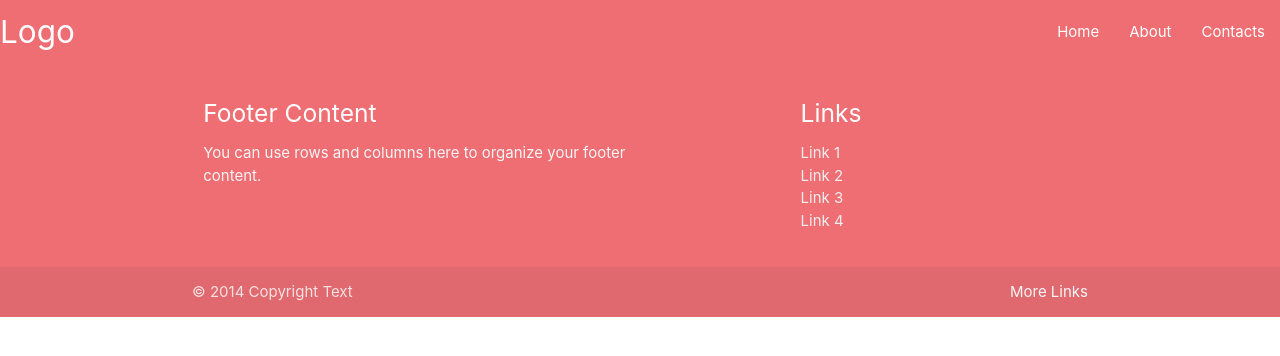
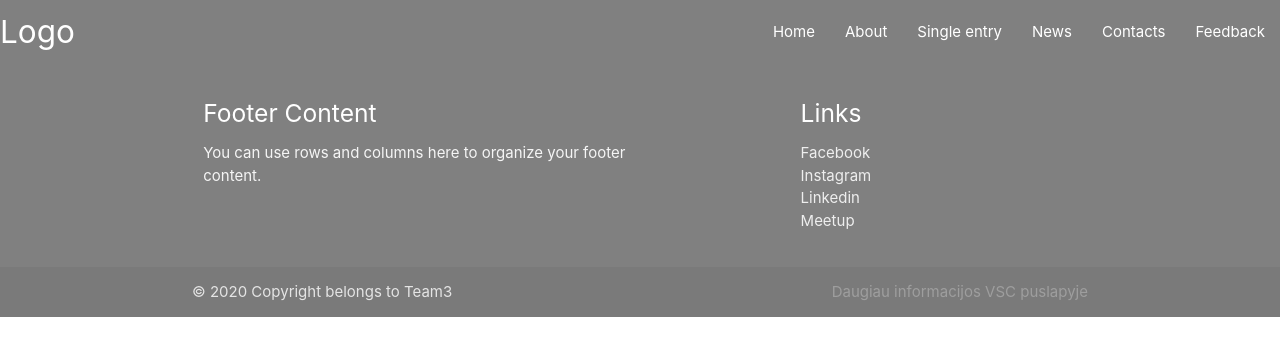
Before and after one commit to Arturasrom/grupe3, a PHP site: page /news.php in a window 1280 px wide. Shown: the top 356 px of the page. Run offline with PHP 8.4, Linux system fonts and the light colour scheme.

Commit message:
basic spalvu pakeitimai

```diff
--- a/footer.php
+++ b/footer.php
@@ -10,18 +10,18 @@
               <div class="col l4 offset-l2 s12">
                 <h5 class="white-text">Links</h5>
                 <ul>
-                  <li><a class="grey-text text-lighten-3" href="#!">Link 1</a></li>
-                  <li><a class="grey-text text-lighten-3" href="#!">Link 2</a></li>
-                  <li><a class="grey-text text-lighten-3" href="#!">Link 3</a></li>
-                  <li><a class="grey-text text-lighten-3" href="#!">Link 4</a></li>
+                  <li><a class="grey-text text-lighten-3" href="https://facebook.com/vilniuscoding/?ref=aymt_homepage_panel">Facebook</a></li>
+                  <li><a class="grey-text text-lighten-3" href="https://instagram.com/vilniuscodingschool/">Instagram</a></li>
+                  <li><a class="grey-text text-lighten-3" href="https://linkedin.com">Linkedin</a></li>
+                  <li><a class="grey-text text-lighten-3" href="https:/?meetup.com/Code-Coffee-Meetup-by-Vilnius-Coding-School/">Meetup</a></li>
                 </ul>
               </div>
             </div>
           </div>
           <div class="footer-copyright">
             <div class="container">
-            © 2014 Copyright Text
-            <a class="grey-text text-lighten-4 right" href="#!">More Links</a>
+            © 2020 Copyright belongs to Team3
+            <a class="grey-text text-lighten-6 right" href="https://vilniuscoding.lt">Daugiau informacijos VSC puslapyje</a>
             </div>
           </div>
         </footer>
--- a/header.php
+++ b/header.php
@@ -12,7 +12,7 @@
     <link rel="stylesheet" href="styles/style.css">
 
 
-    <title>Projekto pavadinimas</title>
+    <title>Šešios savaitės su VSC</title>
 </head>
 
 <body>
@@ -24,7 +24,10 @@
       <ul id="nav-mobile" class="right hide-on-med-and-down">
         <li><a href="index.php ">Home</a></li>
         <li><a href="about.php">About</a></li>
+        <li><a href="single_entry.php">Single entry</a></li>
+        <li><a href="news.php">News</a></li>
         <li><a href="contacts.php">Contacts</a></li>
+        <li><a href="feeback.php">Feedback</a></li>
       </ul>
     </div>
   </nav>
--- a/styles/style.css
+++ b/styles/style.css
@@ -1,7 +1,10 @@
 /* Bendras stilius: */
-
-
-
+.nav-wrapper {
+    background: gray;
+}
+.page-footer{
+    background: gray;
+}
 
 
 /* Vardas1 stiliaus kodas: */
@@ -15,7 +18,6 @@
 
 
 
-
 /* Vardas3 stiliaus kodas: */
 
 
```
Also changed, not shown: images/header.jpg (added).
